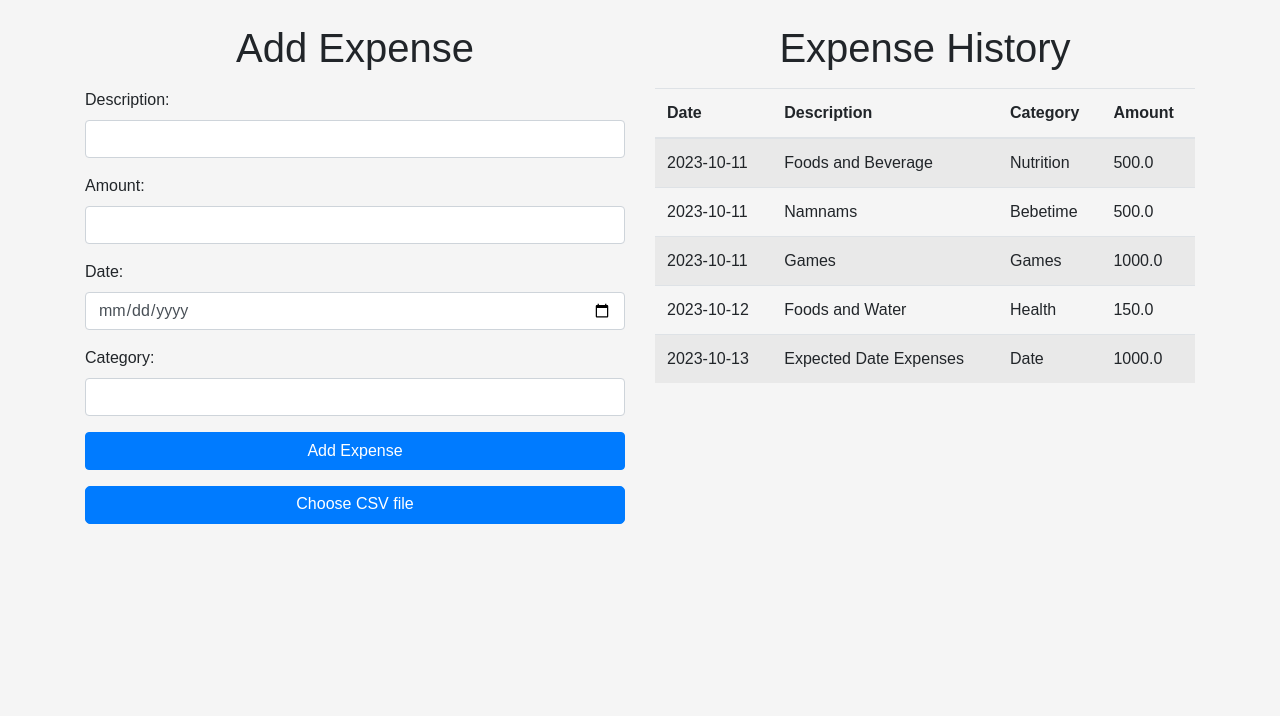
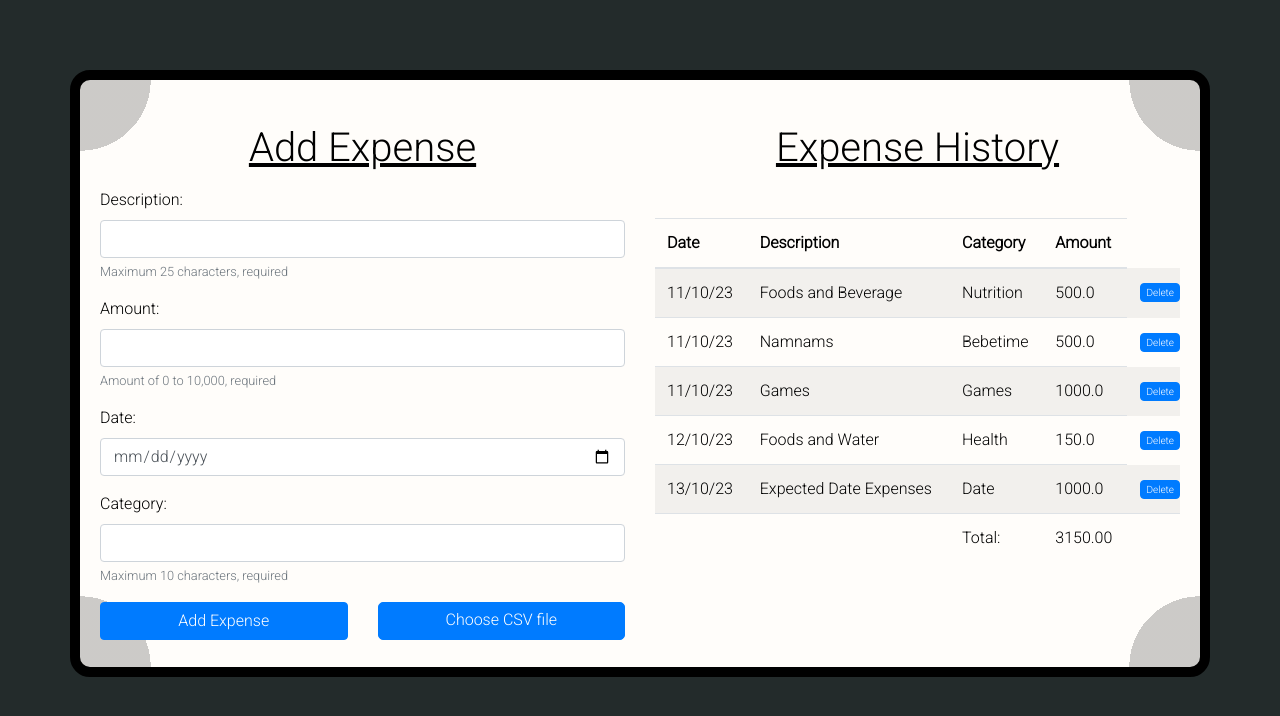
Before and after one commit to NathanJargon/EXPENSEPal, a Flask app: page / in a window 1280 px wide. Shown: the top 716 px of the page. Run offline with Flask 3, Linux system fonts and the light colour scheme; data comes from the database, SQL or seed files in the repository; both versions use the stored data as it was after the commit; some libraries are stand-ins or nearby versions.

Commit message:
Major redesigns. Contributed to FIGMA implementation.

```diff
--- a/app.py
+++ b/app.py
@@ -1,5 +1,4 @@
 from flask import Flask, render_template, request, redirect, url_for, send_from_directory
-
 import sqlite3
 import csv
 from io import StringIO
@@ -34,6 +33,21 @@ def fetch_expenses():
     rows = cursor.fetchall()
     conn.close()
     return rows
+
+@app.route('/delete_expense', methods=['POST'])
+def delete_expense():
+    if request.method == 'POST':
+        expense_id = request.form['expense_id']
+
+        conn = sqlite3.connect('expenses.db')
+        cursor = conn.cursor()
+
+        # Delete the expense with the given ID
+        cursor.execute('DELETE FROM expenses WHERE id = ?', (expense_id,))
+        conn.commit()
+        conn.close()
+
+    return redirect(url_for('index'))
 
 @app.route('/', methods=['GET', 'POST'])
 def index():
--- /dev/null
+++ b/static/dist/dateChange.js
@@ -0,0 +1,24 @@
+
+document.addEventListener('DOMContentLoaded', function() {
+    // Get all the expense date elements
+    const expenseDateElements = document.querySelectorAll('.expense-date');
+
+    // Loop through each date element
+    expenseDateElements.forEach(function(dateElement) {
+        // Get the full date from the element's text content
+        const fullDate = dateElement.textContent;
+
+        // Parse the full date as a Date object
+        const parsedDate = new Date(fullDate);
+
+        // Format the date as "YY-MM-DD"
+        const formattedDate = parsedDate.toLocaleDateString('en-GB', {
+            year: '2-digit',
+            month: '2-digit',
+            day: '2-digit',
+        });
+
+        // Set the element's text content to the formatted date
+        dateElement.textContent = formattedDate;
+    });
+});
--- a/static/dist/loginOverlay.js
+++ b/static/dist/loginOverlay.js
@@ -28,7 +28,7 @@ document.addEventListener('DOMContentLoaded', function () {
           let userName = userCredential.email.split('@')[0]; // Extract the username part
           const maxLength = 10;
           if (userName.length > maxLength) {
-            userName = userName.slice(0, maxLength) + '...';
+            userName = userName.slice(0, maxLength);
           } else {
             userName = userName;
           }
--- a/templates/index.html
+++ b/templates/index.html
@@ -5,11 +5,13 @@
     <meta charset="UTF-8">
     <meta name="viewport" content="width=device-width, initial-scale=1.0">
     <link rel="stylesheet" href="https://stackpath.bootstrapcdn.com/bootstrap/4.5.2/css/bootstrap.min.css">
+    <link href="https://fonts.googleapis.com/css2?family=Roboto:wght@300&display=swap" rel="stylesheet">
     <title>Expenses Tracker</title>
     <style>
         body {
-            font-family: Arial, sans-serif;
-            background-color: #f5f5f5;
+            font-family: 'Roboto', sans-serif;
+            /*background-color: #0b0c10;*/
+            background-color: #232b2b;
             margin: 0;
             padding: 0;
         }
@@ -19,10 +21,10 @@
         .sidebar {
             position: fixed;
             top: 0;
-            left: -250px; /* Initially hidden */
-            width: 250px;
+            left: -400px; /* Initially hidden */
+            width: 400px;
             height: 100%;
-            background-color: #333;
+            background-color: #0b0c10;
             color: #fff;
             transition: left 0.3s ease-in-out; /* Add smooth slide transition */
             z-index: 999;
@@ -96,6 +98,11 @@
             max-width: 400px;
         }
 
+        .form-group, .mb-3, th, td{
+            /*color: #c5c6c7;*/
+            color: black;
+        }
+
         #loginOverlay, #signupOverlay {
             display: none;
         }
@@ -137,6 +144,40 @@
             margin-top: 10px;
         }
 
+        .mb-3{
+            text-decoration: underline;
+        }
+
+        /* CSS for the vertical line separator */
+        .vertical-line {
+            border-left: 2px solid #1f2833; /* Adjust the color and thickness as needed */
+            height: 100%; /* Adjust the height to span the entire height of the sections */
+            margin-left: 570px; /* Adjust the margin to control the gap between the sections */
+            position: absolute;
+        }
+
+        /* Add border and border-radius to the container */
+        .container {
+            border: 1px solid #ccc; /* Add a border */
+            border-radius: 10px; /* Set the border radius to 10px */
+            padding: 20px; /* Add some padding for better appearance */
+            margin-top: 70px;
+
+            /* Add a circle to the upper-left corner */
+            background-image: radial-gradient(circle at 0% 0%, rgba(0, 0, 0, 0.2) 50%, transparent 50%),
+                             radial-gradient(circle at 100% 0%, rgba(0, 0, 0, 0.2) 50%, transparent 50%),
+                             radial-gradient(circle at 0% 100%, rgba(0, 0, 0, 0.2) 50%, transparent 50%),
+                             radial-gradient(circle at 100% 100%, rgba(0, 0, 0, 0.2) 50%, transparent 50%);
+            background-size: 100px 100px; /* Adjust the size of the circles */
+            background-position: 0 0, 100% 0, 0 100%, 100% 100%; /* Position the circles in corners */
+            background-repeat: no-repeat; /* Ensure they don't repeat */
+        }
+
+        /* Style for the delete button to make it smaller */
+        .delete-button-small {
+            padding: 1px 5px; /* Adjust the padding to make the button smaller */
+            font-size: 10px; /* Adjust the font size to make the text smaller */
+        }
     </style>
 </head>
 <body>
@@ -213,18 +254,23 @@
         </div>
     </div>
 
-    <div class="container">
+    <!-- Remove style if you want it all-black -->
+    <div class="container" style="background-color: #FFFDFA; padding: 20px; border-radius: 20px; border-width: 10px; border-color: black;">
         <div class="row">
             <div class="col-md-6">
                 <h1 class="mt-4 mb-3 text-center">Add Expense</h1>
                 <form method="POST">
                     <div class="form-group">
                         <label for="description">Description:</label>
-                        <input type="text" name="description" class="form-control" required>
+                        <input type="text" name="description" class="form-control"  required maxlength="25">
+                        <small class="form-text text-muted">Maximum 25 characters, required</small>
+
                     </div>
                     <div class="form-group">
                         <label for="amount">Amount:</label>
-                        <input type="number" name="amount" step="0.01" class="form-control" required>
+                        <input type="number" name="amount" step="0.01" class="form-control" required min="0" max="10000">
+                        <small class="form-text text-muted">Amount of 0 to 10,000, required</small>
+
                     </div>
                     <div class="form-group">
                         <label for="date">Date:</label>
@@ -232,21 +278,32 @@
                     </div>
                     <div class="form-group">
                         <label for="category">Category:</label>
-                        <input type="text" name="category" class="form-control" required>
+                        <input type="text" name="category" class="form-control" required maxlength="10">
+                        <small class="form-text text-muted">Maximum 10 characters, required</small>
+
                     </div>
-                    <button type="submit" class="btn btn-primary btn-block">Add Expense</button>
-                    <div class="custom-file mt-3">
-                        <input type="file" id="csvFileInput" accept=".csv" class="custom-file-input">
-                        <label class="custom-file-label" for="csvFileInput">Choose CSV file</label>
+                    <div class="row">
+                        <div class="col-md-6">
+                            <button type="submit" class="btn btn-primary btn-block">Add Expense</button>
+                        </div>
+                        <div class="col-md-6">
+                            <div class="custom-file">
+                                <input type="file" id="csvFileInput" accept=".csv" class="custom-file-input">
+                                <label class="custom-file-label" for="csvFileInput">Choose CSV file</label>
+                            </div>
+                        </div>
                     </div>
-
                 </form>
 
 
             </div>
 
+            <!-- The vertical line itself :>
+            <div class="vertical-line"></div>-->
+
             <div class="col-md-6">
-                <h1 class="mt-4 mb-3 text-center">Expense History</h1>
+                <h1 class="mt-4 mb-3 text-center" style="padding-bottom:30px;">Expense History</h1>
+                <div style="max-height: 650px; overflow: auto;">
                 <table class="table table-striped">
                     <thead>
                         <tr>
@@ -259,14 +316,28 @@
                     <tbody>
                         {% for expense in expenses %}
                         <tr>
-                            <td>{{ expense[3] }}</td>
+                            <td class="expense-date">{{ expense[3] }}</td>
                             <td>{{ expense[1] }}</td>
                             <td>{{ expense[4] }}</td>
                             <td>{{ expense[2] }}</td>
+                            <td style="border: none; padding-right: 0px; text-align: right;">
+                                <form action="{{ url_for('delete_expense') }}" method="post">
+                                    <input type="hidden" name="expense_id" value="{{ expense[0] }}">
+                                    <button type="submit" class="btn btn-primary delete-button-small">Delete</button>
+                                </form>
+                            </td>
                         </tr>
                         {% endfor %}
+                        <tr>
+                            <td></td>
+                            <td></td>
+                            <td>Total:</td>
+                            <td id="total"></td>
+                            <td></td>
+                          </tr>
                     </tbody>
                 </table>
+            </div>
             </div>
         </div>
     </div>
@@ -282,11 +353,39 @@
     <script src="{{ url_for('serve_static', filename='dist/userName.js') }}"></script>
     <script src="{{ url_for('serve_static', filename='dist/loginOverlay.js') }}"></script>
     <script src="{{ url_for('serve_static', filename='dist/logoutOverlay.js') }}"></script>
+    <script src="{{ url_for('serve_static', filename='dist/dateChange.js') }}"></script>
+
+    <script>
+        function updateTotal() {
+            // Get all the expense rows
+            const expenseRows = document.querySelectorAll('table tbody tr');
+
+            // Initialize the total
+            let total = 0;
+
+            // Loop through each row (skip the last one with "Total")
+            for (let i = 0; i < expenseRows.length - 1; i++) {
+                // Get the expense amount (assuming it's in the third column, adjust if necessary)
+                const expenseAmount = parseFloat(expenseRows[i].querySelector('td:nth-child(4)').textContent);
+
+                // Add the amount to the total
+                total += isNaN(expenseAmount) ? 0 : expenseAmount;
+            }
+
+            // Display the total in the "total" element (assuming it's in the last row, adjust if necessary)
+            document.getElementById('total').textContent = total.toFixed(2); // Format as a decimal (adjust the number of decimal places as needed)
+        }
+
+        document.addEventListener('DOMContentLoaded', function() {
+            // Call the updateTotal function when the page loads
+            updateTotal();
+        });
+    </script>
+
 
     <script type="module">
         import { initializeApp } from 'https://www.gstatic.com/firebasejs/10.4.0/firebase-app.js'
         import { getAnalytics } from 'https://www.gstatic.com/firebasejs/10.4.0/firebase-analytics.js'
-
         import { getAuth } from 'https://www.gstatic.com/firebasejs/10.4.0/firebase-auth.js'
         import { getFirestore } from 'https://www.gstatic.com/firebasejs/10.4.0/firebase-firestore.js'
         const firebaseConfig = {
```
Also changed, not shown: expenses.db.
